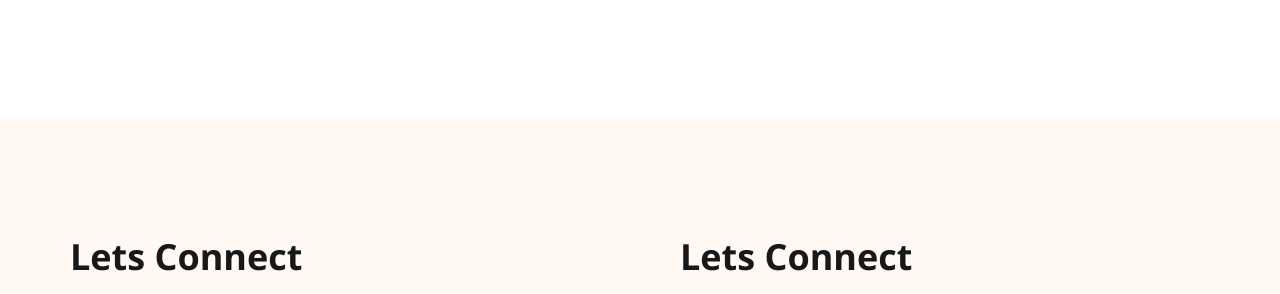
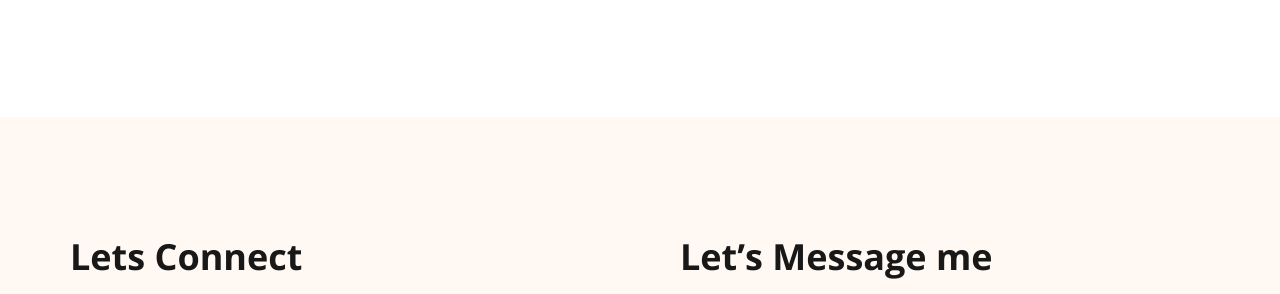
Before and after one commit to biplobrana007/developer-portfolio, a plain HTML site: page index.html in a window 1280 px wide. Shown: the part 3295-3589 px from the top of the page. Drawn offline with nearby package versions, Linux system fonts and the light colour scheme.

Commit message:
footer left heading updated

```diff
--- a/index.html
+++ b/index.html
@@ -284,7 +284,7 @@
           </ul>
         </div>
         <div class="flex-1">
-          <h3 class="text-4xl font-bold dark01 mb-6">Lets Connect</h3>
+          <h3 class="text-4xl font-bold dark01 mb-6">Let’s Message me</h3>
           <div class="flex flex-col gap-6">
             <input
               type="text"
```
